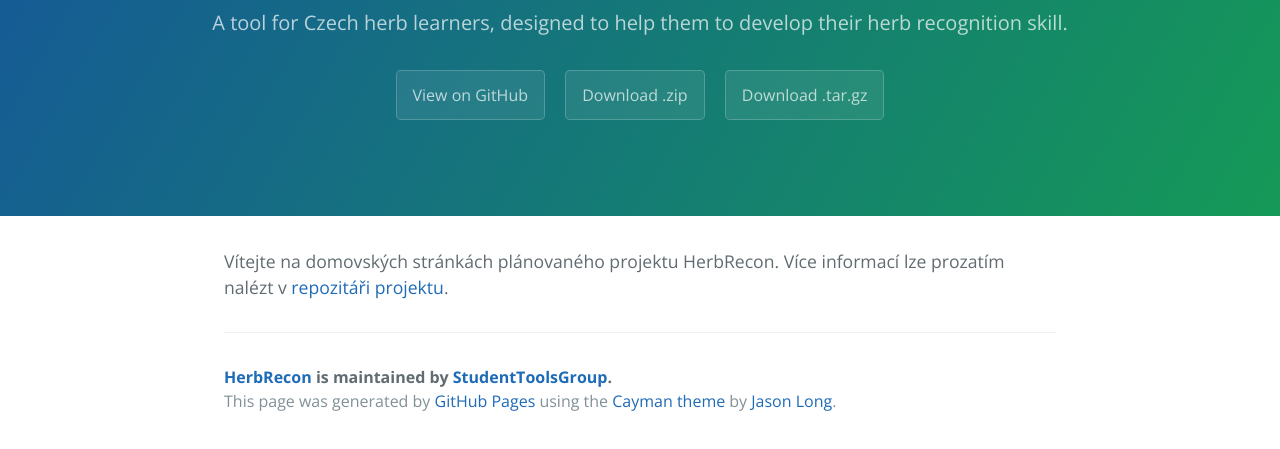
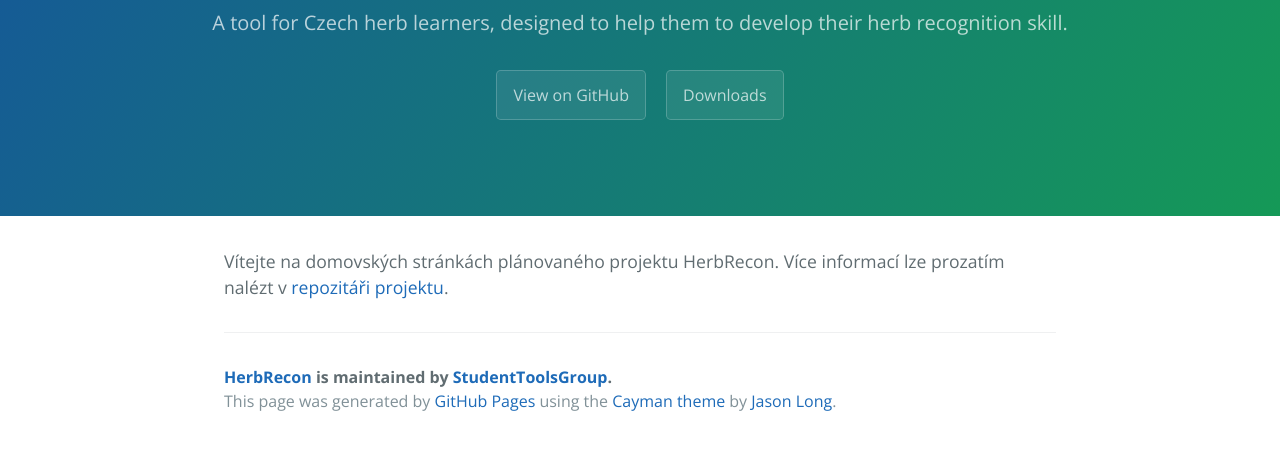
Before and after one commit to EduToolsCZ/HerbRecon, a plain HTML site: page index.html in a window 1280 px wide. Shown: the part 167-616 px from the top of the page. Drawn offline with nearby package versions, Linux system fonts and the light colour scheme.

Commit message:
Add temporary Downloads button

```diff
--- a/index.html
+++ b/index.html
@@ -14,8 +14,7 @@
       <h1 class="project-name">HerbRecon</h1>
       <h2 class="project-tagline">A tool for Czech herb learners, designed to help them to develop their herb recognition skill.</h2>
       <a href="https://github.com/StudentToolsGroup/HerbRecon" class="btn">View on GitHub</a>
-      <a href="https://github.com/StudentToolsGroup/HerbRecon/zipball/master" class="btn">Download .zip</a>
-      <a href="https://github.com/StudentToolsGroup/HerbRecon/tarball/master" class="btn">Download .tar.gz</a>
+      <a href="https://github.com/StudentToolsGroup/HerbRecon/releases/latest" class="btn">Downloads</a>
     </section>
 
     <section class="main-content">
```
